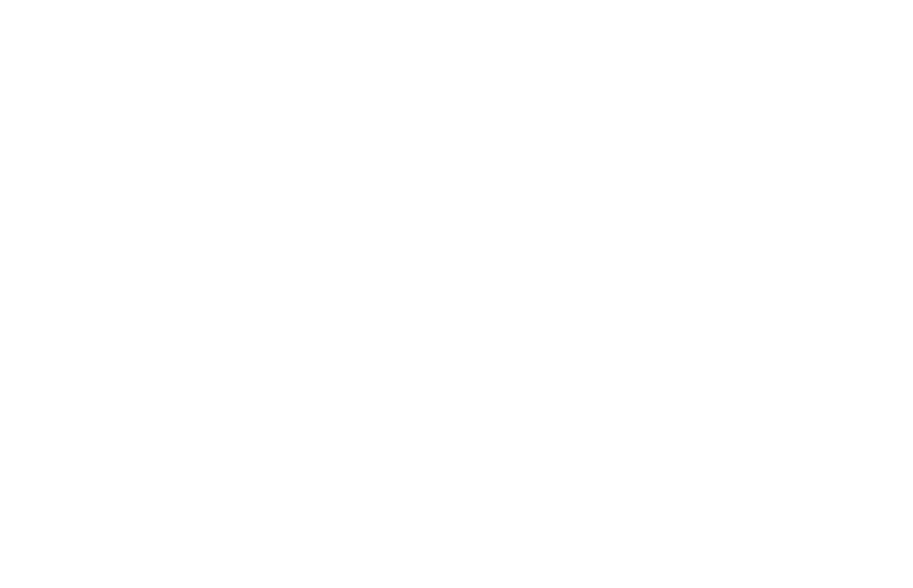
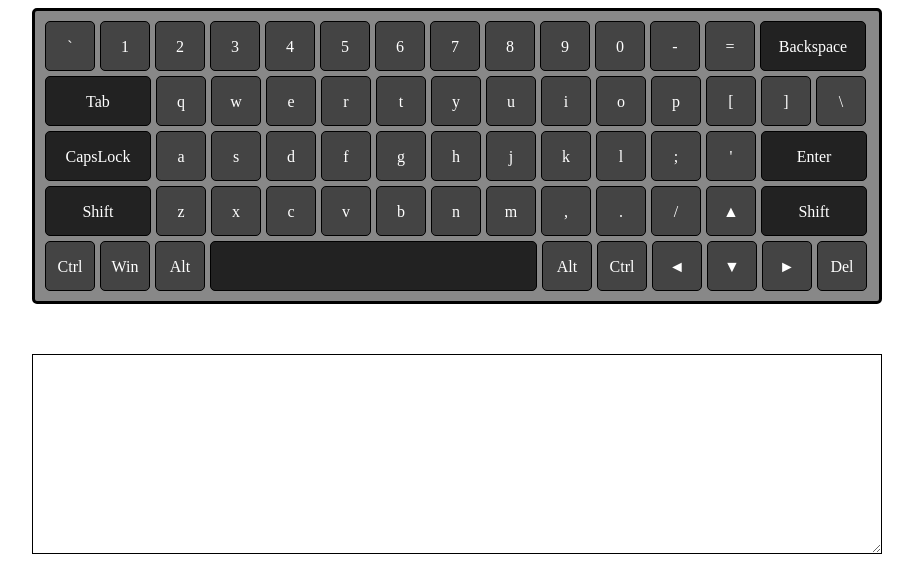
Before and after one commit to Rigelion154/virtual-keyboard, a website: page src/index.html in a window 1280 px wide. Shown: the whole page, without its empty margins (183-1096 px from the left). Drawn offline with Linux system fonts and the light colour scheme.

Commit message:
feat: implement render keyboadr and textarea

```diff
--- a/src/index.html
+++ b/src/index.html
@@ -4,6 +4,7 @@
     <meta charset="UTF-8" />
     <meta http-equiv="X-UA-Compatible" content="IE=edge" />
     <meta name="viewport" content="width=device-width, initial-scale=1.0" />
+    <link rel="stylesheet" href="./style/style.css" />
     <title>Virtual Keyboard</title>
   </head>
   <body>
--- a/src/index.js
+++ b/src/index.js
@@ -0,0 +1,148 @@
+const dataButtonsEn = [
+  { id: 'Backquote', value: '`' },
+  { id: 'Digit1', value: '1' },
+  { id: 'Digit2', value: '2' },
+  { id: 'Digit3', value: '3' },
+  { id: 'Digit4', value: '4' },
+  { id: 'Digit5', value: '5' },
+  { id: 'Digit6', value: '6' },
+  { id: 'Digit7', value: '7' },
+  { id: 'Digit8', value: '8' },
+  { id: 'Digit9', value: '9' },
+  { id: 'Digit0', value: '0' },
+  { id: 'Minus', value: '-' },
+  { id: 'Equal', value: '=' },
+  { id: 'Backspace', value: 'Backspace' },
+  { id: 'Tab', value: 'Tab' },
+  { id: 'KeyQ', value: 'q' },
+  { id: 'KeyW', value: 'w' },
+  { id: 'KeyE', value: 'e' },
+  { id: 'KeyR', value: 'r' },
+  { id: 'KeyT', value: 't' },
+  { id: 'KeyY', value: 'y' },
+  { id: 'KeyU', value: 'u' },
+  { id: 'KeyI', value: 'i' },
+  { id: 'KeyO', value: 'o' },
+  { id: 'KeyP', value: 'p' },
+  { id: 'BracketLeft', value: '[' },
+  { id: 'BracketRight', value: ']' },
+  { id: 'Backslash', value: '\\' },
+  { id: 'CapsLock', value: 'CapsLock' },
+  { id: 'KeyA', value: 'a' },
+  { id: 'KeyS', value: 's' },
+  { id: 'KeyD', value: 'd' },
+  { id: 'KeyF', value: 'f' },
+  { id: 'KeyG', value: 'g' },
+  { id: 'KeyH', value: 'h' },
+  { id: 'KeyJ', value: 'j' },
+  { id: 'KeyK', value: 'k' },
+  { id: 'KeyL', value: 'l' },
+  { id: 'Semicolon', value: ';' },
+  { id: 'Quote', value: "'" },
+  { id: 'Enter', value: 'Enter' },
+  { id: 'ShiftLeft', value: 'Shift' },
+  { id: 'KeyZ', value: 'z' },
+  { id: 'KeyX', value: 'x' },
+  { id: 'KeyC', value: 'c' },
+  { id: 'KeyV', value: 'v' },
+  { id: 'KeyB', value: 'b' },
+  { id: 'KeyN', value: 'n' },
+  { id: 'KeyM', value: 'm' },
+  { id: 'Comma', value: ',' },
+  { id: 'Period', value: '.' },
+  { id: 'Slash', value: '/' },
+  { id: 'ArrowUp', value: '▲' },
+  { id: 'ShiftRight', value: 'Shift' },
+  { id: 'ControlLeft', value: 'Ctrl' },
+  { id: 'MetaLeft', value: 'Win' },
+  { id: 'AltLeft', value: 'Alt' },
+  { id: 'Space', value: ' ' },
+  { id: 'AltRight', value: 'Alt' },
+  // { id: 'ContextMenu', value: 'ContextMenu' },
+  { id: 'ControlRight', value: 'Ctrl' },
+  { id: 'ArrowLeft', value: '◄' },
+
+  { id: 'ArrowDown', value: '▼' },
+  { id: 'ArrowRight', value: '►' },
+  { id: 'Delete', value: 'Del' },
+];
+
+function renderKeyboard(data) {
+  const keyboard = document.createElement('div');
+  keyboard.className = 'keyboard';
+  const container = document.createElement('div');
+  container.className = 'container';
+  document.body.append(container);
+  container.append(keyboard);
+  data.forEach((el) => {
+    const keyButton = document.createElement('div');
+
+    if (
+      el.id === 'Backspace' ||
+      el.id === 'Tab' ||
+      el.id === 'ShiftRight' ||
+      el.id === 'ShiftLeft' ||
+      el.id === 'CapsLock' ||
+      el.id === 'Enter'
+    ) {
+      keyButton.className = `key key-large ${el.id}`;
+    } else if (el.id === 'Space') {
+      keyButton.className = `key key-space ${el.id}`;
+    } else {
+      keyButton.className = `key ${el.id}`;
+    }
+    keyButton.textContent = el.value;
+    keyboard.append(keyButton);
+  });
+}
+
+renderKeyboard(dataButtonsEn);
+
+function renderTextArea() {
+  const textArea = document.createElement('textarea');
+  textArea.className = 'textarea';
+  document.querySelector('.container').append(textArea);
+}
+
+renderTextArea();
+
+function textAreaHandler(symbol) {
+  const textArea = document.querySelector('.textarea');
+  textArea.value += symbol.textContent;
+}
+
+function keyClickHandler() {
+  const key = document.querySelectorAll('.key');
+  window.addEventListener('keydown', (e) => {
+    key.forEach((el) => {
+      if (el.classList.contains(e.code)) {
+        el.classList.add('key-active');
+        document.querySelector('.textarea').focus();
+      }
+    });
+  });
+
+  window.addEventListener('keyup', (e) => {
+    key.forEach((el) => {
+      if (el.classList.contains(e.code)) {
+        el.classList.remove('key-active');
+      }
+    });
+  });
+
+  key.forEach((el) => {
+    el.addEventListener('mousedown', () => {
+      document.querySelector('.textarea').focus();
+      textAreaHandler(el);
+      el.classList.add('key-active');
+    });
+  });
+
+  key.forEach((el) => {
+    el.addEventListener('mouseup', () => {
+      el.classList.remove('key-active');
+    });
+  });
+}
+
+keyClickHandler();
--- /dev/null
+++ b/src/style/style.css
@@ -0,0 +1,69 @@
+* {
+  box-sizing: border-box;
+}
+body {
+  color: white;
+  user-select: none;
+}
+.container {
+  max-width: 910px;
+  padding: 0 30px;
+  margin: 0 auto;
+}
+.keyboard {
+  background: #888888;
+  max-width: 850px;
+  border: 3px solid black;
+  border-radius: 5px;
+  padding: 10px;
+  display: flex;
+  flex-wrap: wrap;
+  column-gap: 5px;
+  row-gap: 5px;
+  margin-bottom: 50px;
+}
+
+.key {
+  line-height: 40px;
+  width: 50px;
+  height: 50px;
+  border: 1px solid black;
+  padding: 5px;
+  border-radius: 5px;
+  text-align: center;
+  background: #444444;
+  cursor: pointer;
+  user-select: none;
+}
+
+.key-large {
+  width: 106px;
+  background-color: #222222;
+}
+
+.key-space {
+  width: 327px;
+  background-color: #222222;
+}
+
+.key:hover {
+  background: #79aa89;
+  transition: 0.1s;
+}
+
+.key-active {
+  transform: translate(0, -0.25em);
+  border: 1px solid #2cfd72;
+  transition: 0.1s;
+}
+
+.textarea {
+  width: 850px;
+  height: 200px;
+  border: 1px solid black;
+}
+
+textarea {
+  font-size: 18px;
+  overflow: auto;
+}
```
Also changed, not shown: .eslintrc.js, src/data.js (added).
